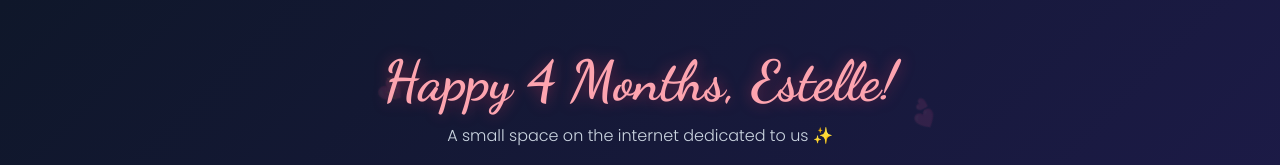
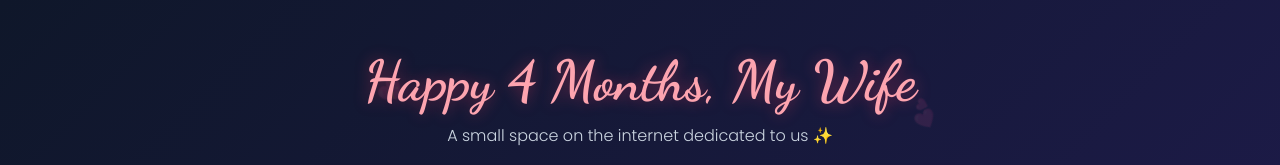
Before and after one commit to stephaniedineros5-dotcom/sf, a plain HTML site: page index.html in a window 1280 px wide. Shown: the top 165 px of the page. Drawn offline with Linux system fonts and the light colour scheme.

Commit message:
Update index.html

```diff
--- a/index.html
+++ b/index.html
@@ -3,7 +3,7 @@
 <head>
   <meta charset="UTF-8">
   <meta name="viewport" content="width=device-width, initial-scale=1.0">
-  <title>Happy 4 Months, Estelle ✨</title>
+  <title>Happy 4 Months ✨</title>
   <link rel="preconnect" href="https://fonts.googleapis.com">
   <link rel="preconnect" href="https://fonts.gstatic.com" crossorigin>
   <link href="https://fonts.googleapis.com/css2?family=Dancing+Script:wght@600;700&family=Poppins:wght@300;400;600&display=swap" rel="stylesheet">
@@ -417,7 +417,7 @@
 
   <div class="container">
     <header>
-      <h1>Happy 4 Months, Estelle!</h1>
+      <h1>Happy 4 Months, My Wife</h1>
       <p>A small space on the internet dedicated to us ✨</p>
     </header>
 
```
